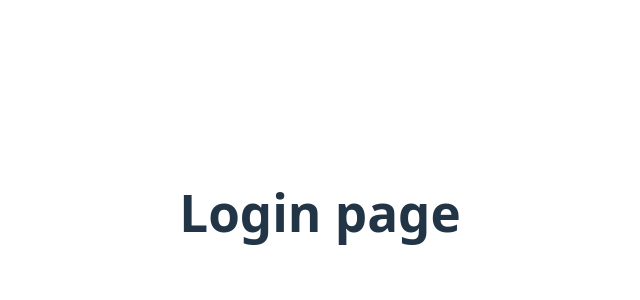
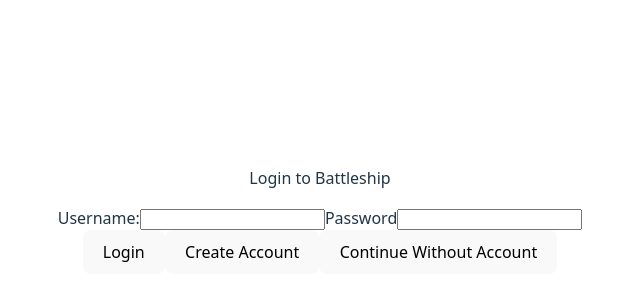
Before and after one commit to AudreyBurrell/Battleship, a React (Vite) app: page / in a window 1280 px wide. Shown: the part 188-488 px from the top of the page, without its empty margins (320-960 px from the left). Built offline with nearby package versions, Linux system fonts and the light colour scheme.

Commit message:
Getting the basic login layout done

```diff
--- a/src/App.jsx
+++ b/src/App.jsx
@@ -5,6 +5,7 @@ import './App.css'
 //import pages
 //ex: import functionName from './page'
 import Login from './Login';
+import SetBoard from './SetBoard';
 
 
 function App() {
@@ -15,6 +16,7 @@ function App() {
       <Router>
         <Routes>
           <Route path="/" element={<Login />}/>
+          <Route path="/set-board" element={<SetBoard />} />
         </Routes>
       </Router>
     </div>
--- a/src/Login.jsx
+++ b/src/Login.jsx
@@ -3,9 +3,37 @@ import { useState } from 'react';
 import { useNavigate } from 'react-router-dom';
 
 function Login() {
+    const navigate = useNavigate();
+    const handleLogin = () => {
+        navigate('/set-board')
+    }
+
     return (
-        <h1>Login page</h1>
+        <div className="background-card">
+            <p>Login to Battleship</p>
+            <div className="form-area">
+                <label htmlFor="username">Username:</label>
+                {/*put in the value changing stuff later*/}
+                <input type="text" id="username" name="username" required />
+                <label htmlFor="password">Password</label>
+                <input type="password" id="password" name="password" required />
+            </div>
+            <div className="button-area">
+                <button className="mainBtn" onClick={handleLogin}>Login</button>
+                <button className="secondaryBtn">Create Account</button>
+                <button className="thirdBtn">Continue Without Account</button>
+            </div>
+        </div>
     )
 }
 
 export default Login;
+
+/*
+Things that should happen/I need to implement:
+1. Another page for create account
+2. Backend storing stuff
+3. When the user hits the third button, it displays a popup (making sure the user is okay with
+not saving stats)
+
+*/
--- /dev/null
+++ b/src/SetBoard.jsx
@@ -0,0 +1,18 @@
+import './Login.css';
+import { useState } from 'react';
+import { useNavigate } from 'react-router-dom';
+
+function SetBoard() {
+    // const navigate = useNavigate();
+    // const handleLogin = () => {
+    //     navigate('/set-board')
+    // }
+
+    return (
+        <div>
+            <h1>Set Board</h1>
+        </div>
+    )
+}
+
+export default SetBoard;
```
Also changed, not shown: src/SetBoard.css (added).
